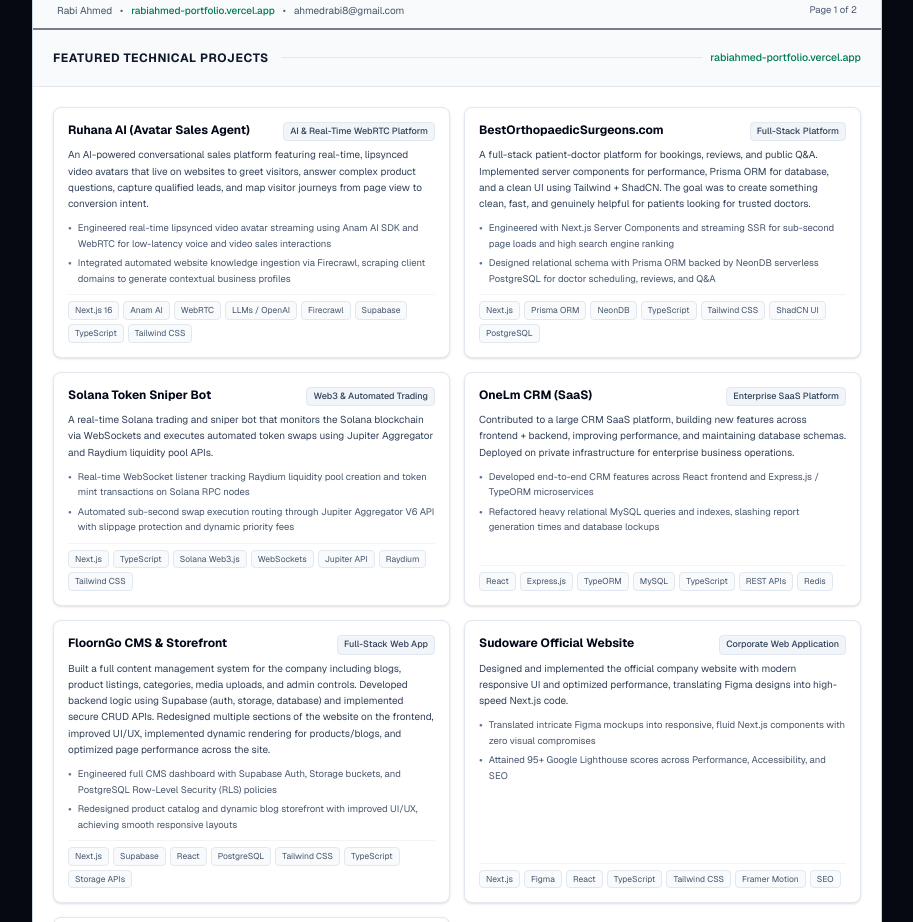
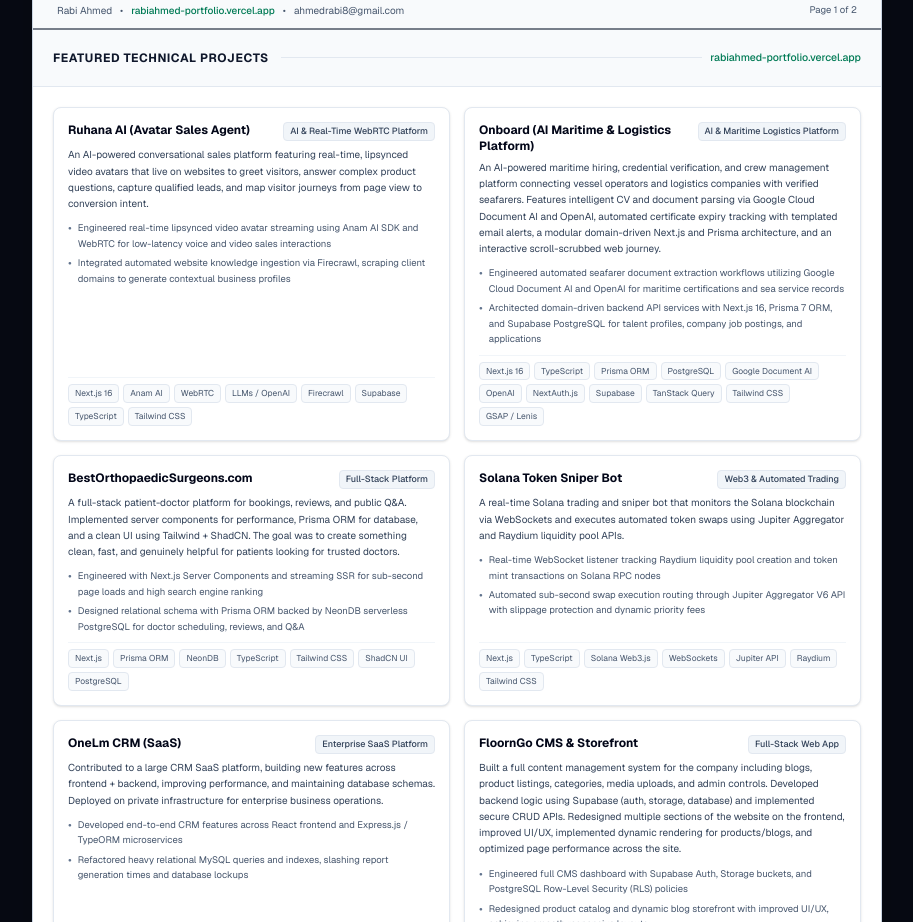
Before and after one commit to rabiahmed8/develepor-portfolio, a Next.js app: page /resume in a window 1280 px wide. Shown: the part 920-1842 px from the top of the page, without its empty margins (183-1096 px from the left). Built offline with nearby package versions, Linux system fonts and the light colour scheme.

Commit message:
feat(projects): add Onboard AI Maritime & Logistics Platform to portfolio

```diff
--- a/src/data/portfolioData.ts
+++ b/src/data/portfolioData.ts
@@ -204,6 +204,23 @@
     ]
   },
   {
+    id: "onboard",
+    name: "Onboard (AI Maritime & Logistics Platform)",
+    category: "AI & Maritime Logistics Platform",
+    description: "An AI-powered maritime hiring, credential verification, and crew management platform connecting vessel operators and logistics companies with verified seafarers. Features intelligent CV and document parsing via Google Cloud Document AI and OpenAI, automated certificate expiry tracking with templated email alerts, a modular domain-driven Next.js and Prisma architecture, and an interactive scroll-scrubbed web journey.",
+    tags: ["Next.js 16", "TypeScript", "Prisma ORM", "PostgreSQL", "Google Document AI", "OpenAI", "NextAuth.js", "Supabase", "TanStack Query", "Tailwind CSS", "GSAP / Lenis"],
+    demoUrl: "https://on-board.com.au/",
+    isRepoPrivate: true,
+    repoNote: "Proprietary client repository under NDA",
+    highlights: [
+      "Engineered automated seafarer document extraction workflows utilizing Google Cloud Document AI and OpenAI for maritime certifications and sea service records",
+      "Architected domain-driven backend API services with Next.js 16, Prisma 7 ORM, and Supabase PostgreSQL for talent profiles, company job postings, and applications",
+      "Built resilient authentication and role-based onboarding pipelines using NextAuth v5 with OTP email verification for seafarers and enterprise maritime operators",
+      "Implemented automated background notification engine with HTML templating for real-time application updates and document renewal reminders",
+      "Designed and developed the interactive marketing platform featuring Lenis smooth scrolling, GSAP timeline animations, and scroll-scrubbed vessel video transitions"
+    ]
+  },
+  {
     id: "best-orthopaedic-surgeons",
     name: "BestOrthopaedicSurgeons.com",
     category: "Full-Stack Platform",
```
